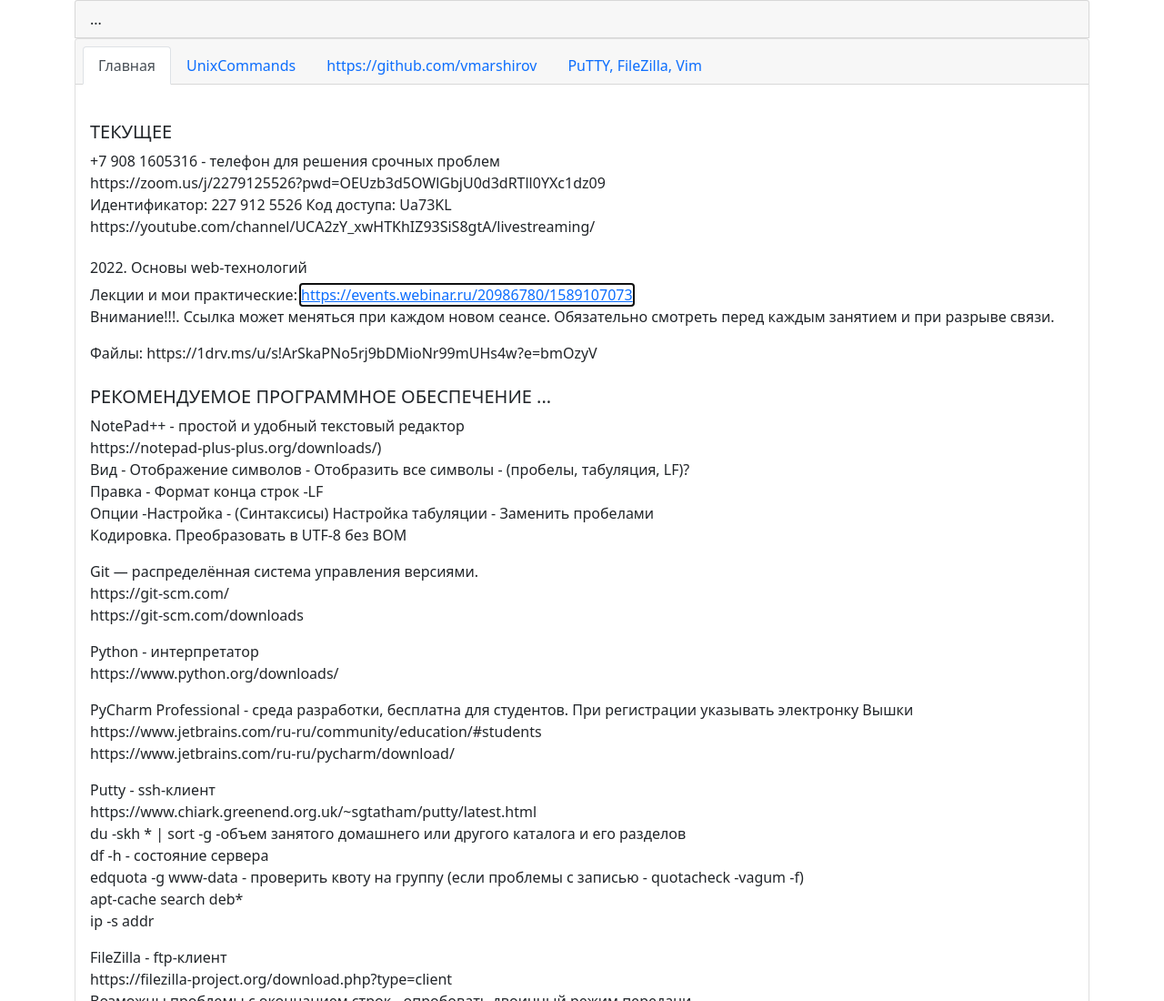
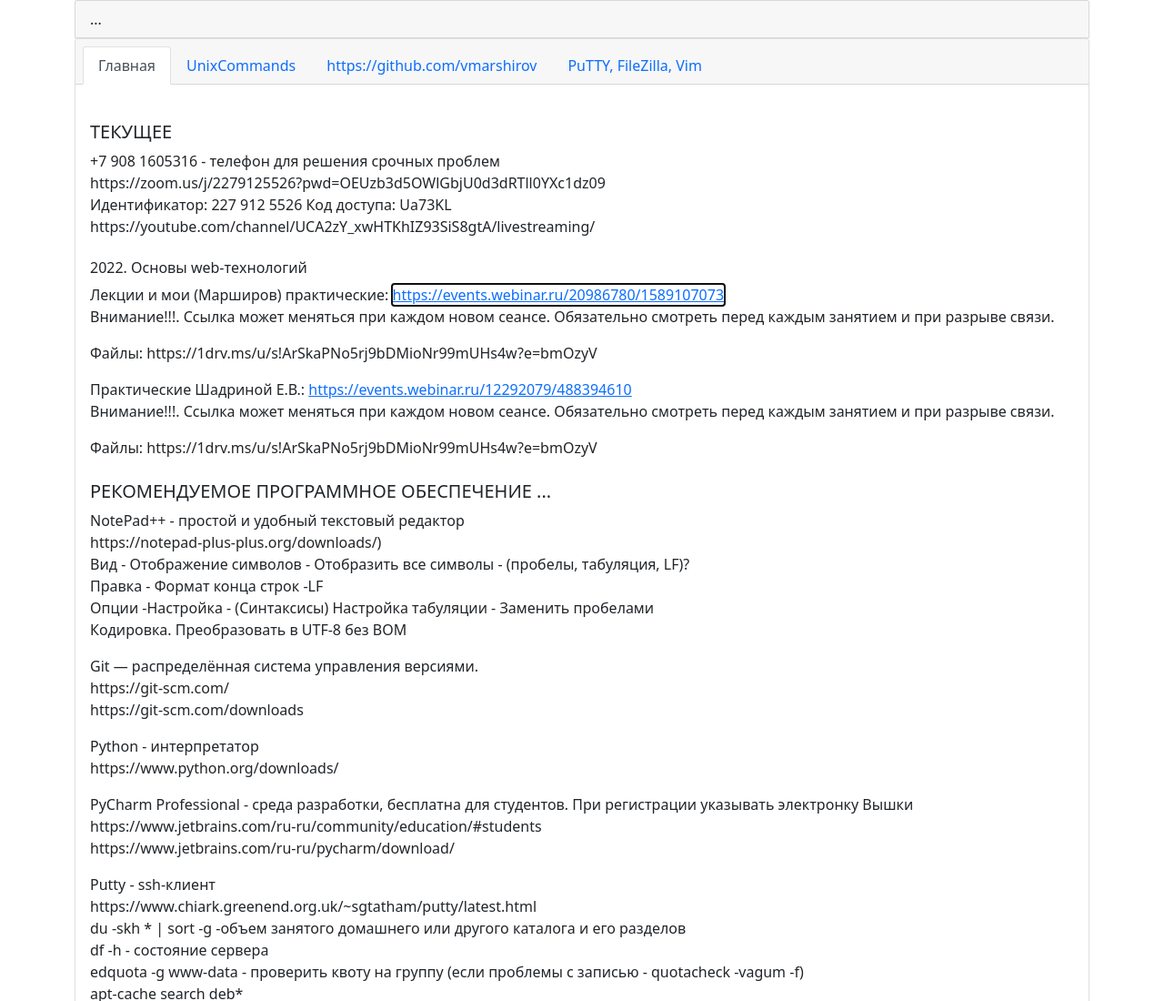
Before and after one commit to vmarshirov/index, a plain HTML site: page index.html in a window 1280 px wide. Shown: the top 1100 px of the page at 91% size. Drawn offline with nearby package versions, Linux system fonts and the light colour scheme.

Commit message:
index.html

```diff
--- a/index.html
+++ b/index.html
@@ -61,11 +61,19 @@
                 https://youtube.com/channel/UCA2zY_xwHTKhIZ93SiS8gtA/livestreaming/
                 <h6>2022. Основы web-технологий</h6>
                 <div>
-                    <p> Лекции и мои практические: <a href="https://events.webinar.ru/20986780/1589107073" autofocus >https://events.webinar.ru/20986780/1589107073</a>
+                    <p> Лекции и мои (Марширов) практические: <a href="https://events.webinar.ru/20986780/1589107073" autofocus >https://events.webinar.ru/20986780/1589107073</a>
                     <br>Внимание!!!. Ссылка может меняться при каждом новом сеансе. Обязательно смотреть перед каждым занятием и при разрыве связи.
                     </p>
                     <p>Файлы: https://1drv.ms/u/s!ArSkaPNo5rj9bDMioNr99mUHs4w?e=bmOzyV</p>
                 </div>
+
+                                <div>
+                    <p> Практические Шадриной Е.В.: <a href="https://events.webinar.ru/12292079/488394610" autofocus >https://events.webinar.ru/12292079/488394610</a>
+                    <br>Внимание!!!. Ссылка может меняться при каждом новом сеансе. Обязательно смотреть перед каждым занятием и при разрыве связи.
+                    </p>
+                    <p>Файлы: https://1drv.ms/u/s!ArSkaPNo5rj9bDMioNr99mUHs4w?e=bmOzyV</p>
+                </div>
+
             </div>
 
 
```
